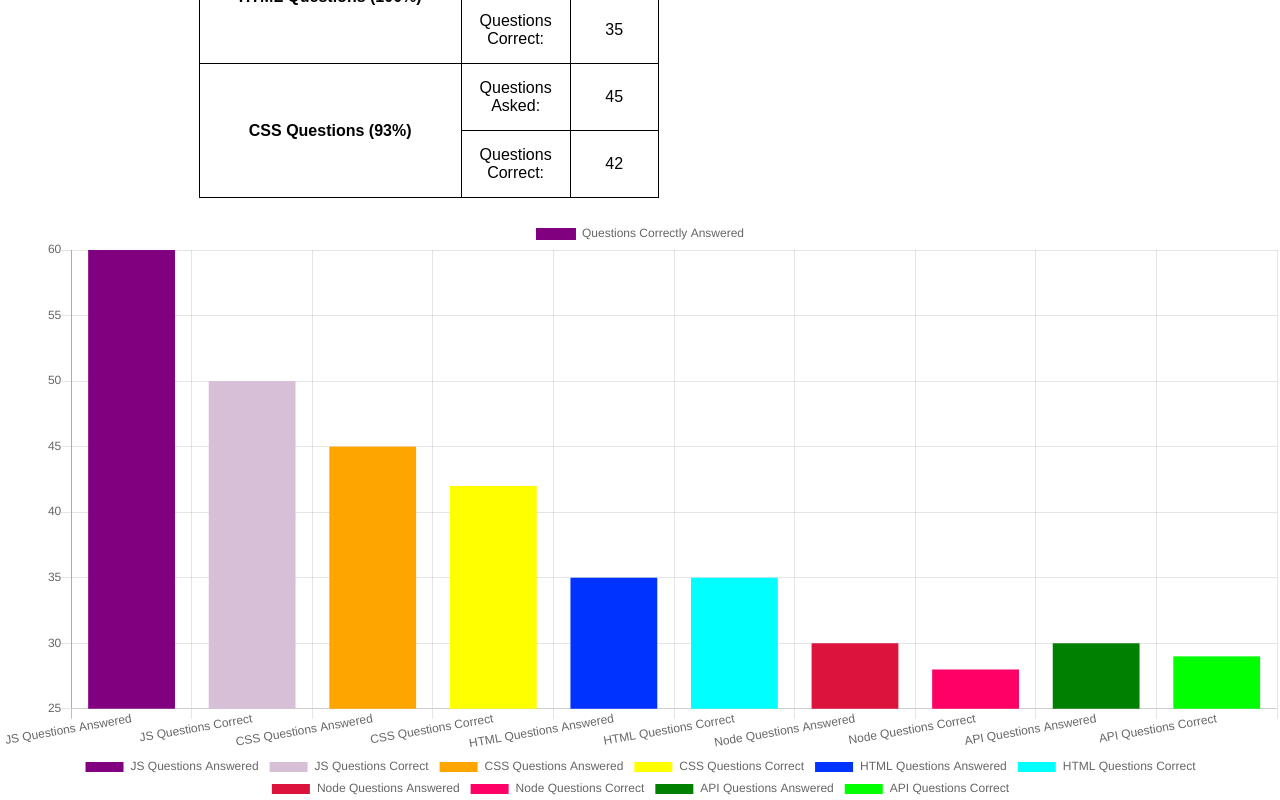
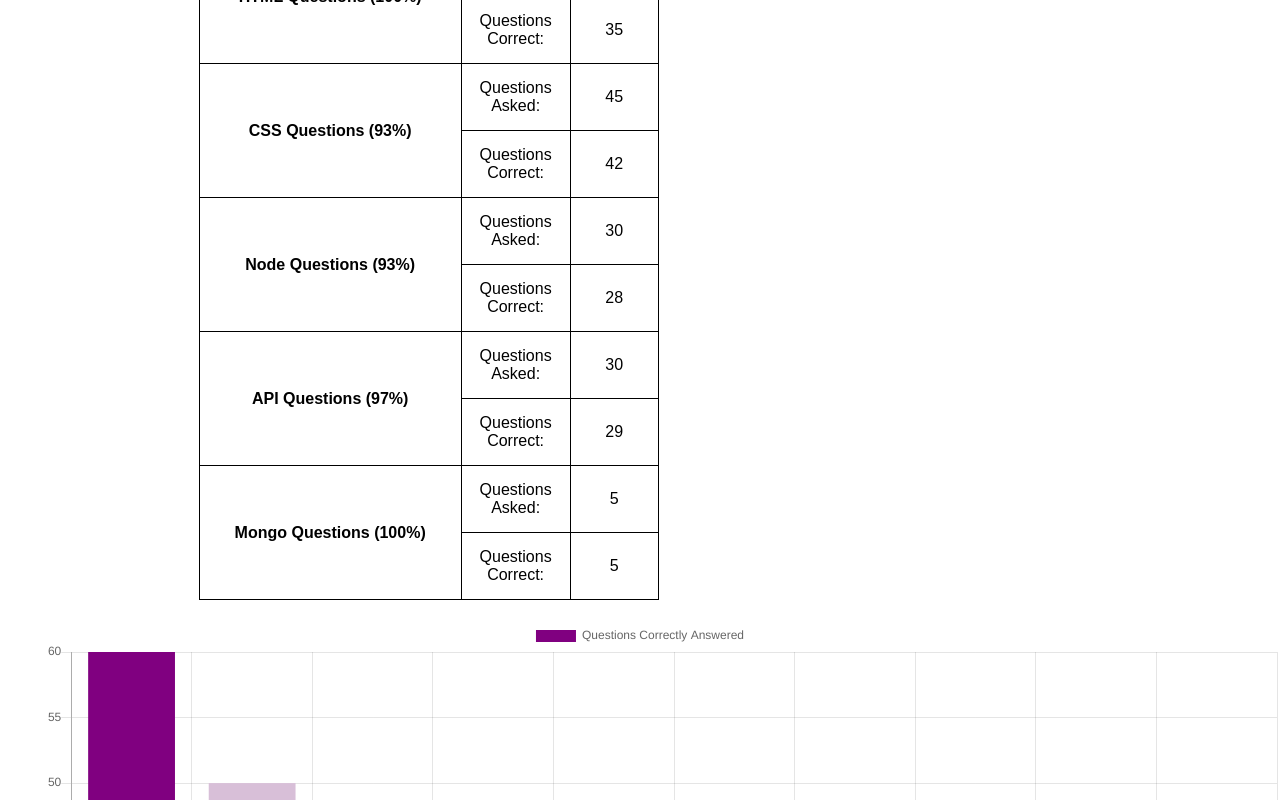
Before and after one commit to deepbsd/codeDrills-client, a React (Create React App) app: page /profile in a window 1280 px wide. Shown: the part 903-1703 px from the top of the page. Built offline with nearby package versions, Linux system fonts and the light colour scheme.

Commit message:
working on profile view

```diff
--- a/src/components/userStats/index.js
+++ b/src/components/userStats/index.js
@@ -38,6 +38,24 @@ export default function Userstats(props) {
                   <tr>
                   <td>Questions Correct:</td><td>{props.userData.cssQuestionsCorrect}</td>
                   </tr>
+
+                  <th rowspan="2">Node Questions ({Math.round((props.userData.nodeQuestionsCorrect/props.userData.nodeQuestionsAnswered)*100)}%)</th>
+                    <td>Questions Asked:</td><td>{props.userData.nodeQuestionsAnswered}</td>
+                    <tr>
+                    <td>Questions Correct:</td><td>{props.userData.nodeQuestionsCorrect}</td>
+                    </tr>
+
+                  <th rowspan="2">API Questions ({Math.round((props.userData.apiQuestionsCorrect/props.userData.apiQuestionsAnswered)*100)}%)</th>
+                    <td>Questions Asked:</td><td>{props.userData.apiQuestionsAnswered}</td>
+                    <tr>
+                    <td>Questions Correct:</td><td>{props.userData.apiQuestionsCorrect}</td>
+                    </tr>
+
+                  <th rowspan="2">Mongo Questions ({Math.round((props.userData.mongoQuestionsCorrect/props.userData.mongoQuestionsAnswered)*100)}%)</th>
+                    <td>Questions Asked:</td><td>{props.userData.mongoQuestionsAnswered}</td>
+                    <tr>
+                    <td>Questions Correct:</td><td>{props.userData.mongoQuestionsCorrect}</td>
+                    </tr>
               </tbody>
             </table>
             </div>
--- a/src/reducers/index.js
+++ b/src/reducers/index.js
@@ -643,12 +643,12 @@ const initialState = {
           nodeQuestionsCorrect: 28,
           apiQuestionsAnswered: 30,
           apiQuestionsCorrect: 29,
-          mongoQuestionsAnswered: 0,
-          mongoQuestionsCorrect: 0
+          mongoQuestionsAnswered: 5,
+          mongoQuestionsCorrect: 5
       },
       lastQuizData: {
           totalQuestions: 10,
-          dateOfQuiz: new Date("2017-06-10T16:08:00"),
+          dateOfQuiz: new Date("2017-06-12T16:08:00"),
           totalCorrect: 9,
           timeOnQuiz: 1000340
       },
```
